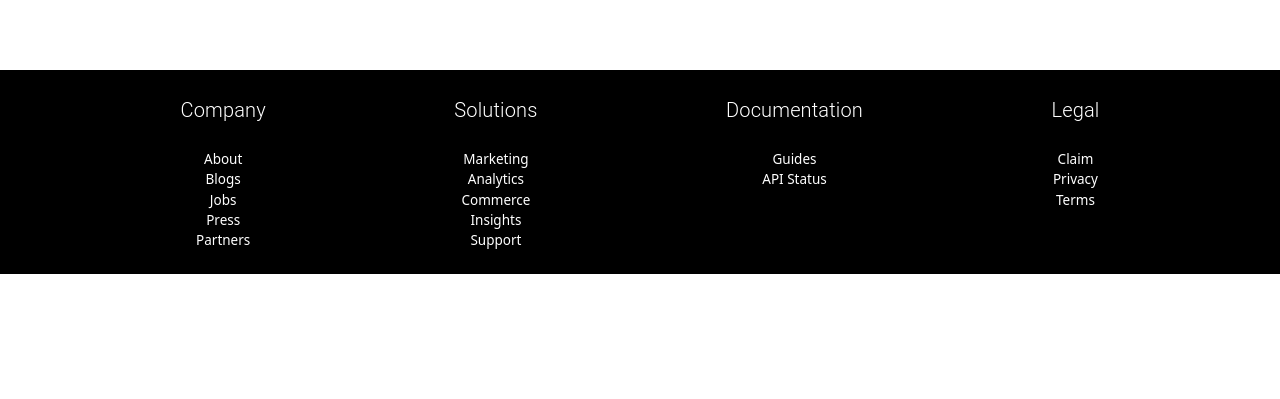
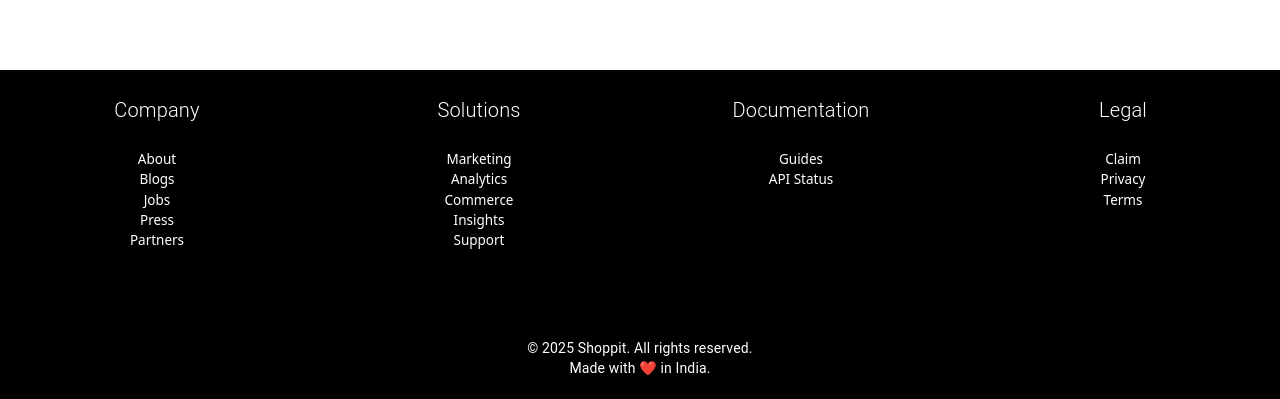
Before and after one commit to ak18dec/shoppit, a React (Vite) app: page / in a window 1280 px wide. Shown: the part 2961-3360 px from the top of the page. Before the commit the page ends 3235 px from the top, so only its background shows below. Built offline with nearby package versions, Linux system fonts and the light colour scheme.

Commit message:
Footer Updated

```diff
--- a/src/customer/components/footer/Footer.jsx
+++ b/src/customer/components/footer/Footer.jsx
@@ -4,7 +4,7 @@
 const Footer = () => {
   return (
     <div>
-      <Grid className='bg-black text-white text-center mt-10 flex'
+      <Grid className='bg-black text-white text-center mt-10 flex flex-wrap'
       container
       sx={{
         bgcolor: 'black',
@@ -14,7 +14,7 @@
       }}
       spacing={1}
       >
-        <Grid xs={12} sm={6} md={3}>
+        <Grid xs={12} sm={6} md={3} className='flex-1'>
 
             <Typography id="category-a" sx={{ pb: 2, fontWeight: 300 }} variant='h6' gutterBottom>Company</Typography>
             <Box component="ul" aria-labelledby="category-a" sx={{ pl: 2, listStyleType: 'none', fontSize: '13.5px', paddingLeft: 0 }}>
@@ -26,7 +26,7 @@
             </Box>
         </Grid>
 
-        <Grid xs={12} sm={6} md={3}>
+        <Grid xs={12} sm={6} md={3} className='flex-1'>
             <Typography id="category-b" sx={{ pb: 2, fontWeight: 300 }} variant='h6' gutterBottom>Solutions</Typography>
             <Box component="ul" aria-labelledby="category-b" sx={{ pl: 2, listStyleType: 'none', fontSize: '13.5px', paddingLeft: 0 }}>
               <li>Marketing</li>
@@ -37,7 +37,7 @@
             </Box>
         </Grid>
 
-        <Grid xs={12} sm={6} md={3}>
+        <Grid xs={12} sm={6} md={3} className='flex-1'>
             <Typography id="category-c" sx={{ pb:2, fontWeight: 300 }} variant="h6" gutterBottom>Documentation</Typography>
             <Box component="ul" aria-labelledby="category-c" sx={{ pl: 2, listStyleType: 'none', fontSize: '13.5px', paddingLeft: 0 }}>
               <li>Guides</li>
@@ -45,7 +45,7 @@
             </Box>
         </Grid>
 
-        <Grid xs={12} sm={6} md={3}>
+        <Grid xs={12} sm={6} md={3} className='flex-1'>
             <Typography id="category-d" sx={{ pb:2, fontWeight: 300 }} variant='h6' gutterBottom>Legal</Typography>
             <Box component="ul" aria-labelledby="category-d" sx={{ pl: 2, listStyleType: 'none', fontSize: '13.5px', paddingLeft: 0 }}>
               <li>Claim</li>
@@ -54,7 +54,17 @@
             </Box>
         </Grid>
 
+        <Grid className='pt-20 w-full' xs={12}>
+          <Typography variant='body2' component="p" align='center'>
+            &copy; 2025 Shoppit. All rights reserved.
+          </Typography>
+          <Typography variant='body2' component="p" align='center'>
+            Made with ❤️ in India.
+          </Typography>
+        </Grid>
+
       </Grid>
+
     </div>
   )
 }
```
